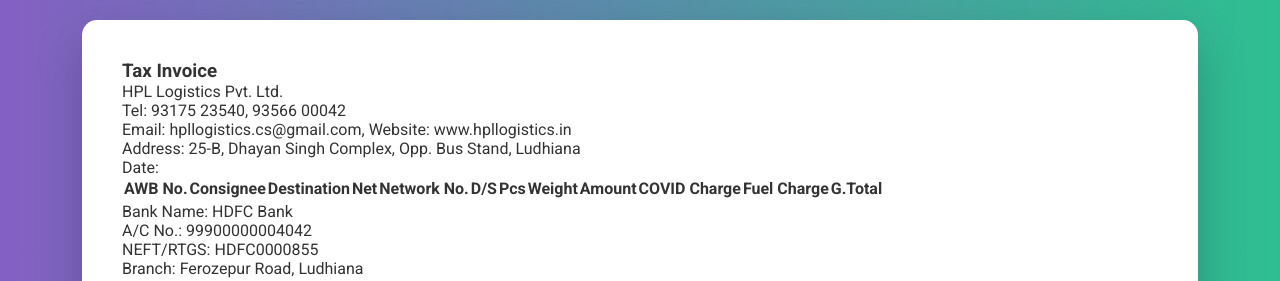
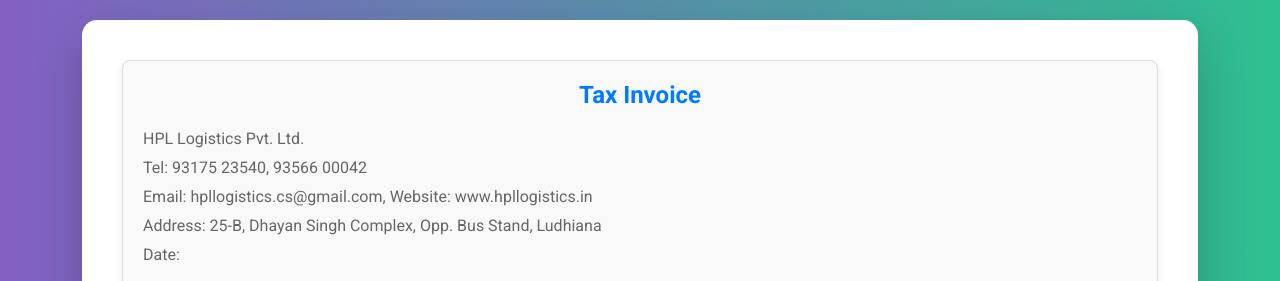
Before and after one commit to shivamguptaji24/Invoice-Generator, a plain HTML site: page index.html in a window 1280 px wide. Shown: the top 281 px of the page. Drawn offline with nearby package versions, Linux system fonts and the light colour scheme.

Commit message:
style.css

```diff
--- a/style.css
+++ b/style.css
@@ -126,3 +126,68 @@
         grid-template-columns: 1fr; /* Switch to single column layout */
     }
 }
+.invoiceDisplay {
+    background-color: #ffffff;
+    padding: 40px;
+    border-radius: 15px;
+    box-shadow: 0 20px 50px rgba(0, 0, 0, 0.2);
+    width: 90%;
+    max-width: 1200px; /* Wider container */
+    max-height: 95vh;
+    overflow-y: auto;
+    animation: fadeIn 1s ease-in-out;
+}
+.invoice {
+    border: 1px solid #ddd;
+    padding: 20px;
+    border-radius: 8px;
+    flex: 1;
+    max-height: 600px;
+    overflow-y: auto;
+    background: #f9f9f9;
+    box-shadow: 0 4px 8px rgba(0, 0, 0, 0.1);
+}
+
+.invoice h3 {
+    text-align: center;
+    margin-bottom: 20px;
+    color: #007bff;
+    font-size: 24px;
+}
+
+.invoice p {
+    font-size: 16px;
+    margin: 10px 0;
+    color: #666;
+}
+
+.invoice table {
+    width: 100%;
+    border-collapse: collapse;
+    margin-top: 20px;
+}
+
+.invoice th, .invoice td {
+    border: 1px solid #ddd;
+    padding: 12px;
+    text-align: center;
+    font-size: 16px;
+}
+
+.invoice th {
+    background: linear-gradient(135deg, #f2f2f2, #e6e6e6);
+    color: #555;
+    font-weight: 600;
+}
+
+.header-info, .footer-info {
+    font-size: 14px;
+    color: #777;
+}
+
+.footer-info {
+    text-align: center;
+    margin-top: 20px;
+    font-size: 14px;
+    color: #555;
+}
```
